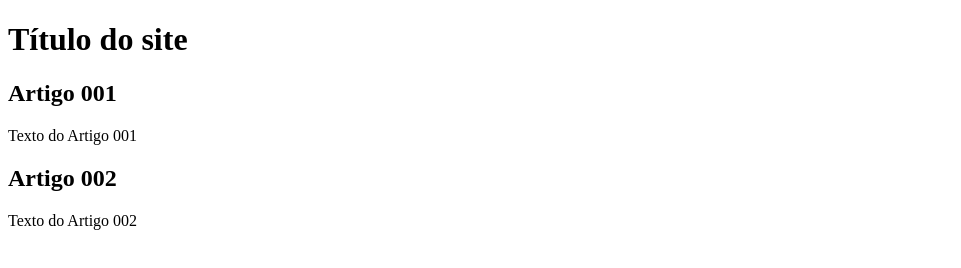
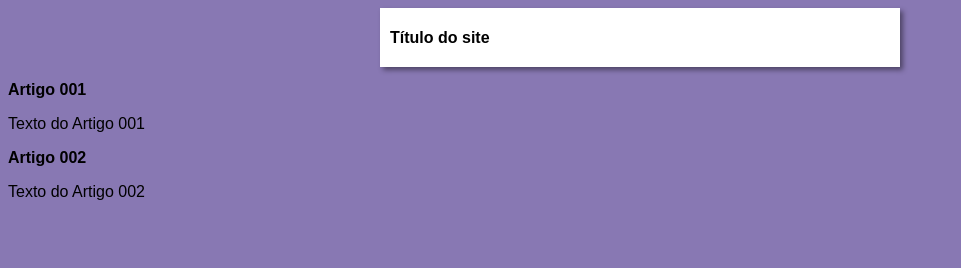
Before and after one commit to samucosta13/projeto-site, a plain HTML site: page index.html in a window 1280 px wide. Shown: the whole page, without its empty margins (0-961 px from the left). Drawn offline with Linux system fonts and the light colour scheme.

Commit message:
iniciei o design

```diff
--- /dev/null
+++ b/estilo/style.css
@@ -0,0 +1,16 @@
+* {
+    font-family: Arial, Helvetica, sans-serif;
+    font-size: 16px;
+}
+
+body {
+    background-color: rgb(136, 120, 179);
+}
+
+main {
+    background-color: white;
+    width: 500px;
+    margin: auto;
+    padding: 10px;
+    box-shadow: 3px 3px 5px rgba(0, 0, 0, 0.437);
+}
--- a/index.html
+++ b/index.html
@@ -5,6 +5,7 @@
     <meta http-equiv="X-UA-Compatible" content="IE=edge">
     <meta name="viewport" content="width=device-width, initial-scale=1.0">
     <title>Título do site</title>
+    <link rel="stylesheet" href="estilo/style.css">
 </head>
 <body>
     <main>
```
